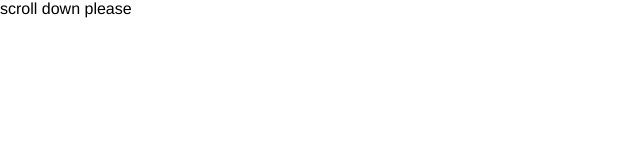
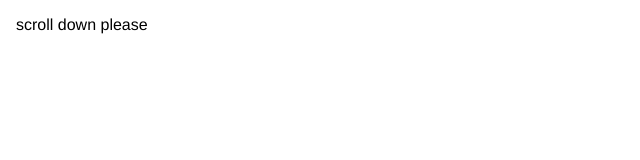
Before and after one commit to alisq/GD2-lessons, a plain HTML site: page 10 - scrolltest/index.html in a window 1280 px wide. Shown: the top 160 px of the page, without its empty margins (0-640 px from the left). Drawn offline with Linux system fonts and the light colour scheme.

Commit message:
Update index.html

```diff
--- a/10 - scrolltest/index.html
+++ b/10 - scrolltest/index.html
@@ -18,6 +18,10 @@
 			position:fixed;
 			height:100vh;
 			padding:1em;
+		}
+
+		p {
+			padding:1em
 		}
 	</style>
 </head>
```
